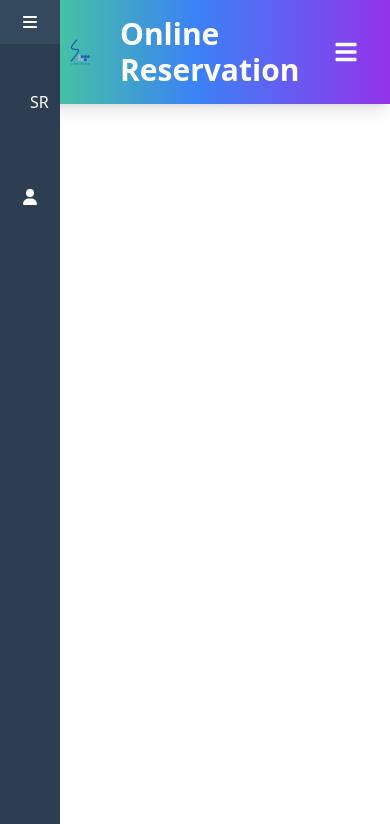
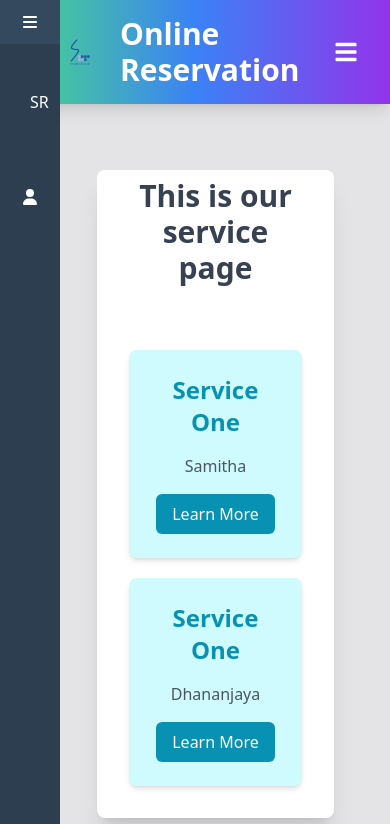
Before and after one commit to it21387494samitha/Online-Seat-Booking-System, a React (Create React App) app in the folder frontend/: page /services in a window 390 px wide. Shown: the top 824 px of the page. Built offline with nearby package versions, Linux system fonts and the light colour scheme; grey boxes are pictures that could not be loaded.

Commit message:
service page added

```diff
--- a/frontend/src/App.js
+++ b/frontend/src/App.js
@@ -19,6 +19,7 @@ import Settings from './Pages/Setting/Setting';
 import AdminSeatBooking from './Admin/AdminSeatBooking';
 import ManageUsers from './Admin/ManageUsers';
 import QR from './Admin/QRCodeDisplay';
+import Service from './Pages/Service/Service';
 
 
 function App() {
@@ -53,6 +54,7 @@ function App() {
             <Route path="/" element={<CustomerDash />} />
             <Route path="/mevent" element={<ManageEvents />} />
             <Route path="/list" element={<EventList />} />
+            <Route path='/services' element={<Service/>} />
 
 
             {/* Booking Route */}
--- a/frontend/src/Pages/SeatBooking/SeatBooking.jsx
+++ b/frontend/src/Pages/SeatBooking/SeatBooking.jsx
@@ -1,7 +1,7 @@
 import { useParams } from 'react-router-dom';
 import { useEffect, useState } from 'react';
 import axios from 'axios';
-import { FaChair, FaCheckCircle, FaTimesCircle, FaSpinner } from 'react-icons/fa'; // Icons from Font Awesome
+import { FaChair, FaCheckCircle, FaTimesCircle, FaSpinner } from 'react-icons/fa';
 
 const SeatBooking = () => {
   const { eventId } = useParams();
@@ -12,10 +12,11 @@ const SeatBooking = () => {
   const [eventName, setEventName] = useState('');
   const [confirmReservation, setConfirmReservation] = useState(false);
   const [selectedSeat, setSelectedSeat] = useState(null);
+  const [feedback, setFeedback] = useState('');
+  const [feedbackSubmitted, setFeedbackSubmitted] = useState(false); // Track feedback submission status
 
   const token = localStorage.getItem('token');
 
-  // Fetch seats and event name API logic
   const fetchSeatsAndEvent = async () => {
     try {
       const seatResponse = await axios.get(
@@ -26,7 +27,7 @@ const SeatBooking = () => {
           },
         }
       );
-      setSeats(seatResponse.data); // Store all seats in state
+      setSeats(seatResponse.data);
 
       const eventResponse = await axios.get(
         `http://localhost:5000/api/events/${eventId}`,
@@ -36,16 +37,15 @@ const SeatBooking = () => {
           },
         }
       );
-      setEventName(eventResponse.data.name); // Store the event name in state
+      setEventName(eventResponse.data.name);
     } catch (error) {
       console.error('Error fetching data:', error);
       setError('Error fetching data.');
     } finally {
-      setLoading(false); // Loading is done
+      setLoading(false);
     }
   };
 
-  // Handle seat reservation API logic
   const handleSeatReservation = async () => {
     try {
       await axios.post(
@@ -60,7 +60,6 @@ const SeatBooking = () => {
 
       setError('');
       setConfirmReservation(false);
-      // Update seat status in UI after successful reservation
       setSeats((prevSeats) =>
         prevSeats.map((seat) =>
           seat._id === selectedSeat ? { ...seat, isAvailable: false } : seat
@@ -80,7 +79,26 @@ const SeatBooking = () => {
     }
   };
 
-  // Fetch data when component mounts
+  // Submit Feedback
+  const submitFeedback = async () => {
+    try {
+      await axios.post(
+        'http://localhost:5000/api/feedback',
+        { feedback },
+        {
+          headers: {
+            Authorization: `Bearer ${token}`,
+          },
+        }
+      );
+      setFeedback('');
+      setFeedbackSubmitted(true); // Set feedback as submitted
+    } catch (error) {
+      console.error('Error submitting feedback:', error);
+      setError('Error submitting feedback. Please try again.');
+    }
+  };
+
   useEffect(() => {
     if (!token) {
       setError('You must be logged in to book a seat.');
@@ -89,7 +107,7 @@ const SeatBooking = () => {
     }
 
     if (eventId && token) {
-      fetchSeatsAndEvent(); // Call the API to fetch data
+      fetchSeatsAndEvent();
     }
   }, [eventId, token]);
 
@@ -98,7 +116,6 @@ const SeatBooking = () => {
     setConfirmReservation(true);
   };
 
-  // Render loading state
   if (loading) {
     return (
       <div className="fixed inset-0 flex items-center justify-center bg-black bg-opacity-50">
@@ -127,7 +144,6 @@ const SeatBooking = () => {
           <span className="text-indigo-600">{eventName || eventId}</span>
         </h2>
 
-        {/* Error and Success messages */}
         {error && <p className="text-red-500 text-center mb-5">{error}</p>}
         {success && <p className="text-green-500 text-center mb-5">{success}</p>}
 
@@ -165,7 +181,6 @@ const SeatBooking = () => {
           ))}
         </div>
 
-        {/* Confirm Reservation Modal */}
         {confirmReservation && (
           <div className="fixed inset-0 bg-black bg-opacity-50 flex justify-center items-center">
             <div className="bg-white p-6 rounded-lg shadow-lg transform transition-all scale-105">
@@ -190,6 +205,32 @@ const SeatBooking = () => {
             </div>
           </div>
         )}
+
+        {/* Feedback Form */}
+        {success && !feedbackSubmitted && (
+          <div className="mt-10 p-6 bg-white rounded-lg shadow-lg">
+            <h3 className="text-lg font-semibold mb-4">Submit Feedback</h3>
+            <textarea
+              value={feedback}
+              onChange={(e) => setFeedback(e.target.value)}
+              className="w-full p-3 border rounded-lg mb-4"
+              rows="4"
+              placeholder="Your feedback here..."
+            ></textarea>
+            <button
+              onClick={submitFeedback}
+              className="bg-indigo-600 text-white px-4 py-2 rounded-lg shadow-md hover:bg-indigo-500 transition-colors"
+            >
+              Submit Feedback
+            </button>
+          </div>
+        )}
+
+        {feedbackSubmitted && (
+          <p className="text-green-500 text-center mt-5">
+            Thank you for your feedback!
+          </p>
+        )}
       </div>
     </div>
   );
--- /dev/null
+++ b/frontend/src/Pages/Service/Service.jsx
@@ -0,0 +1,43 @@
+import React from 'react'
+
+function Service() {
+  return (
+    <div className=' min-h-screen  bg-zinc-200  items-center p-10'>
+     <div className='  max-w-7xl mx-auto px-4 sm:px-6 lg:px-8 mt-20 '>
+    <div className=' bg-white shadow-xl rounded-lg  p-8'>
+      <h1 className=' text-center text-3xl text-gray-700  mb-10 font-extrabold  animate-bounce'> This is our service page </h1>
+
+    <div className='grid grid-cols-1 md:grid-cols-2  gap-5'>
+    <div className="bg-cyan-100 p-6 rounded-lg shadow-md text-center">
+              <h2 className="text-2xl font-semibold text-cyan-600 mb-4 ">
+                Service One
+              </h2>
+              <p className="text-gray-600 mb-4">
+               Samitha              </p>
+              <button className="bg-cyan-600 text-white px-4 py-2 rounded-md hover:bg-cyan-700">
+                Learn More
+              </button>
+            </div>
+            <div className="bg-cyan-100 p-6 rounded-lg shadow-md text-center">
+              <h2 className="text-2xl font-semibold text-cyan-600 mb-4">
+                Service One
+              </h2>
+              <p className="text-gray-600 mb-4">
+               Dhananjaya            </p>
+              <button className="bg-cyan-600 text-white px-4 py-2 rounded-md hover:bg-cyan-700 transform hover:-scale-105  transition-transform duration-100">
+                Learn More
+              </button>
+            </div>
+
+</div>
+    </div>
+     </div>
+
+     <div className='  flex justify-center items-center  mt-2  '>
+        <img className='w-42 h-42' src='https://media.tenor.com/rEwLSLR9kpIAAAAM/mad-angry.gif'/>
+     </div>
+    </div>
+  )
+}
+
+export default Service
```
Also changed, not shown: 1 other file (tests, documents, lock files or other folders).
